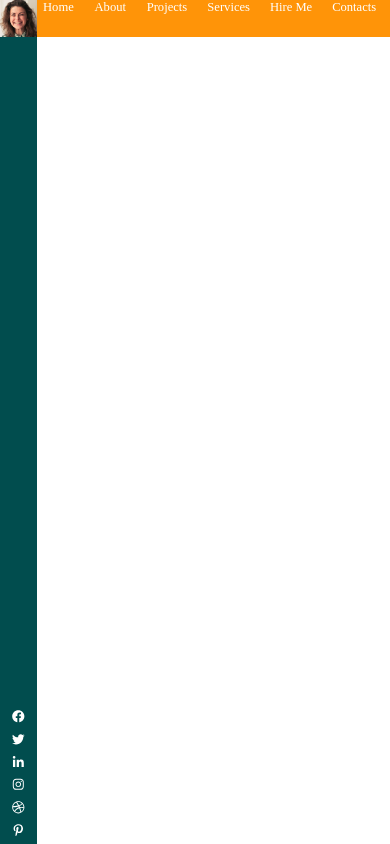
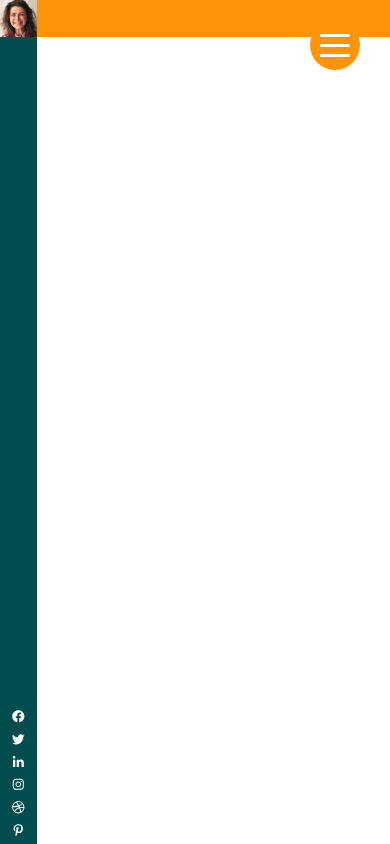
Before and after one commit to Hanifhehehe/Scarlett, a Gatsby site: page / in a window 390 px wide. Built offline with nearby package versions, Linux system fonts and the light colour scheme; Gatsby itself is replaced by a stand-in of ours; a web font is replaced by a local one.

Commit message:
responsive navbar

```diff
--- a/src/components/Nav.js
+++ b/src/components/Nav.js
@@ -1,19 +1,25 @@
 import React from 'react'
+import { useState } from 'react'
 import NavHamburger from './NavHamburger'
 import { StyledNav } from './style/StyledNav'
 
 export default function Nav() {
+  const [isActive, setIsActive] = useState(false)
+
   return (
     <StyledNav>
-      <nav>
-        <NavHamburger />
-          <ul className="nav-links">
-            <li><a href="/">Home</a></li>
-            <li><a href="/">About</a></li>
-            <li><a href="/">Projects</a></li>
-            <li><a href="/">Services</a></li>
-            <li><a href="/">Hire Me</a></li>
-            <li><a href="/">Contacts</a></li>
+      {/* <nav style={isActive ? {left:'55%'} : {right:'-30rem'}}> */}
+      <nav className={isActive && 'active'}>
+        <div className="nav-hamburger" onClick={() => setIsActive(!isActive)}>
+          <NavHamburger />
+        </div>
+          <ul>
+            <li className={isActive && 'fade-in'} ><a href="/">Home</a></li>
+            <li className={isActive && 'fade-in'} ><a href="/">About</a></li>
+            <li className={isActive && 'fade-in'} ><a href="/">Projects</a></li>
+            <li className={isActive && 'fade-in'} ><a href="/">Services</a></li>
+            <li className={isActive && 'fade-in'} ><a href="/">Hire Me</a></li>
+            <li className={isActive && 'fade-in'} ><a href="/">Contacts</a></li>
           </ul>
       </nav>
     </StyledNav>
--- a/src/components/NavHamburger.js
+++ b/src/components/NavHamburger.js
@@ -2,10 +2,10 @@ import React from 'react'
 
 export default function NavHamburger() {
   return (
-    <div className='nav-hamburger'>
+    <>
         <div className="line line-1"></div>
         <div className="line line-2"></div>
         <div className="line line-3"></div>
-    </div>
+    </>
   )
 }
--- a/src/components/style/StyledNav.js
+++ b/src/components/style/StyledNav.js
@@ -7,7 +7,7 @@ export const StyledNav = styled.header`
     nav {
         height: 100%;
     }
-    ul.nav-links{
+    ul{
         width:100%;
         height:100%;
         display: flex;
@@ -53,4 +53,71 @@ export const StyledNav = styled.header`
         transform: scaleX(1);
     }
 
+    @media (max-width:610px) {
+        nav {
+            width: 30rem;
+            height: 100%;
+            position: fixed;
+            top: 0;
+            right: -30rem;
+            background-color: var(--secondary-color);
+            text-align: center;
+            transition: all 0.4s ease-in-out;
+        }
+        nav.active {
+            right: 0rem;
+        }
+        div.nav-hamburger {
+            width: 5rem;
+            height: 5rem;
+            position: fixed;
+            top: 2rem;
+            right: 3rem;
+            cursor: pointer;
+            background-color: var(--secondary-color);
+            padding: 1rem;
+            border-radius: 50%;
+
+            display: flex;
+            flex-direction: column;
+            justify-content: space-around;
+        }
+        .line {
+            width: 100%;
+            height: 0.3rem;
+            background-color: #fff;
+            border-radius: 0.2rem;
+            transition: all 0.4s ease-in-out;
+        }
+         .active .line-1 {
+           transform: rotateZ(-405deg) translate(-0.8rem, 0.6rem);
+         }
+
+         .active .line-2 {
+           opacity: 0;
+         }
+
+         .active .line-3 {
+           transform: rotateZ(405deg) translate(-0.8rem, -0.6rem);
+         }
+        ul {
+            flex-direction: column;
+            justify-content: center;
+            align-items: flex-start;
+        }
+        ul > li {
+            margin-bottom: 4vh;
+            margin-left: 6vw;
+            opacity: 0;
+        }
+        li.fade-in{
+            opacity: 1;
+        }
+        ul > li:nth-child(1) {transition: all 0.4s ease-in-out 0.2s;}
+        ul > li:nth-child(2) {transition: all 0.4s ease-in-out 0.4s;}
+        ul > li:nth-child(3) {transition: all 0.4s ease-in-out 0.6s;}
+        ul > li:nth-child(4) {transition: all 0.4s ease-in-out 0.8s;}
+        ul > li:nth-child(5) {transition: all 0.4s ease-in-out 1s;}
+        ul > li:nth-child(6) {transition: all 0.4s ease-in-out 1.2s;}
+    }
 `
```
